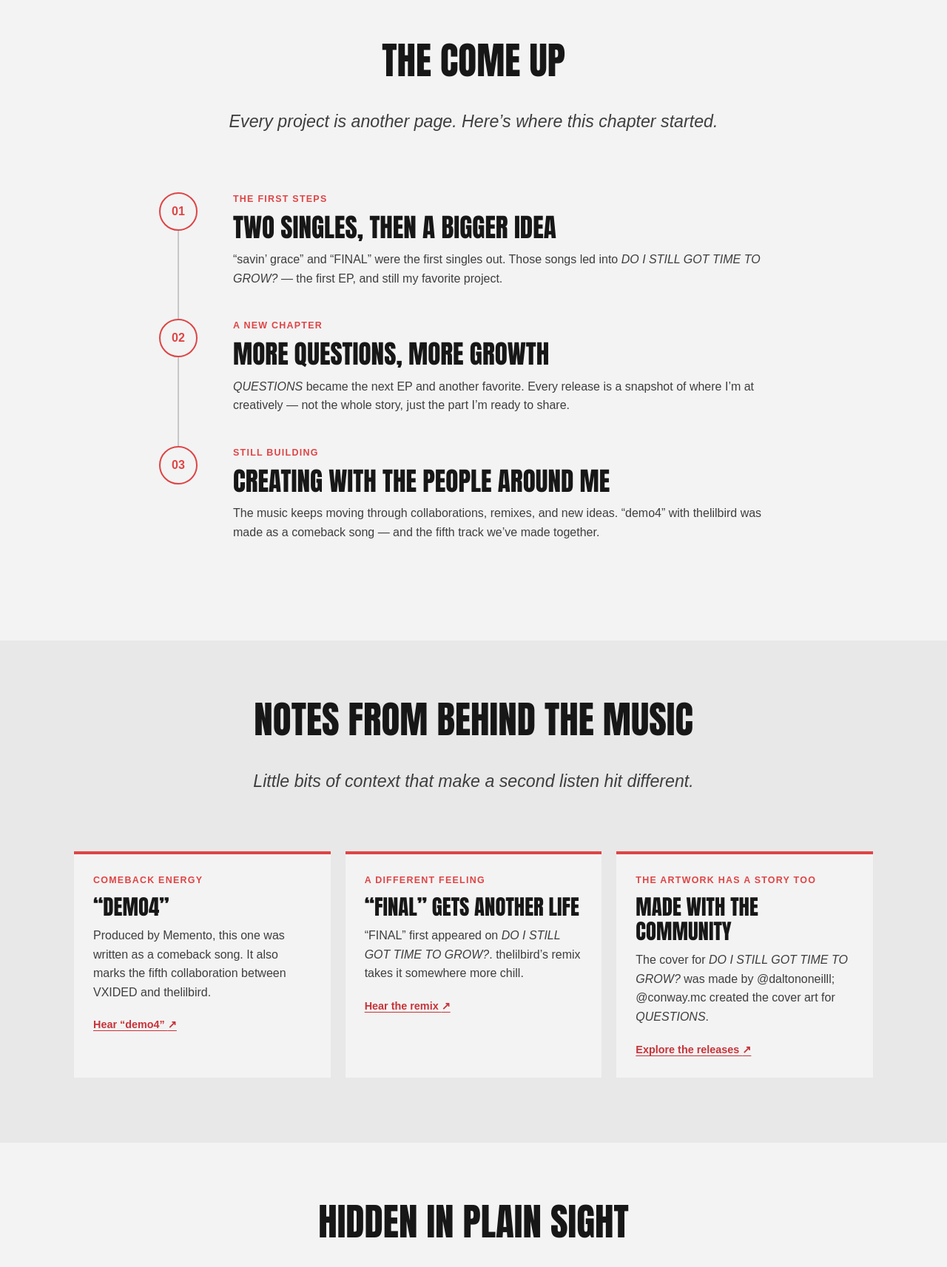
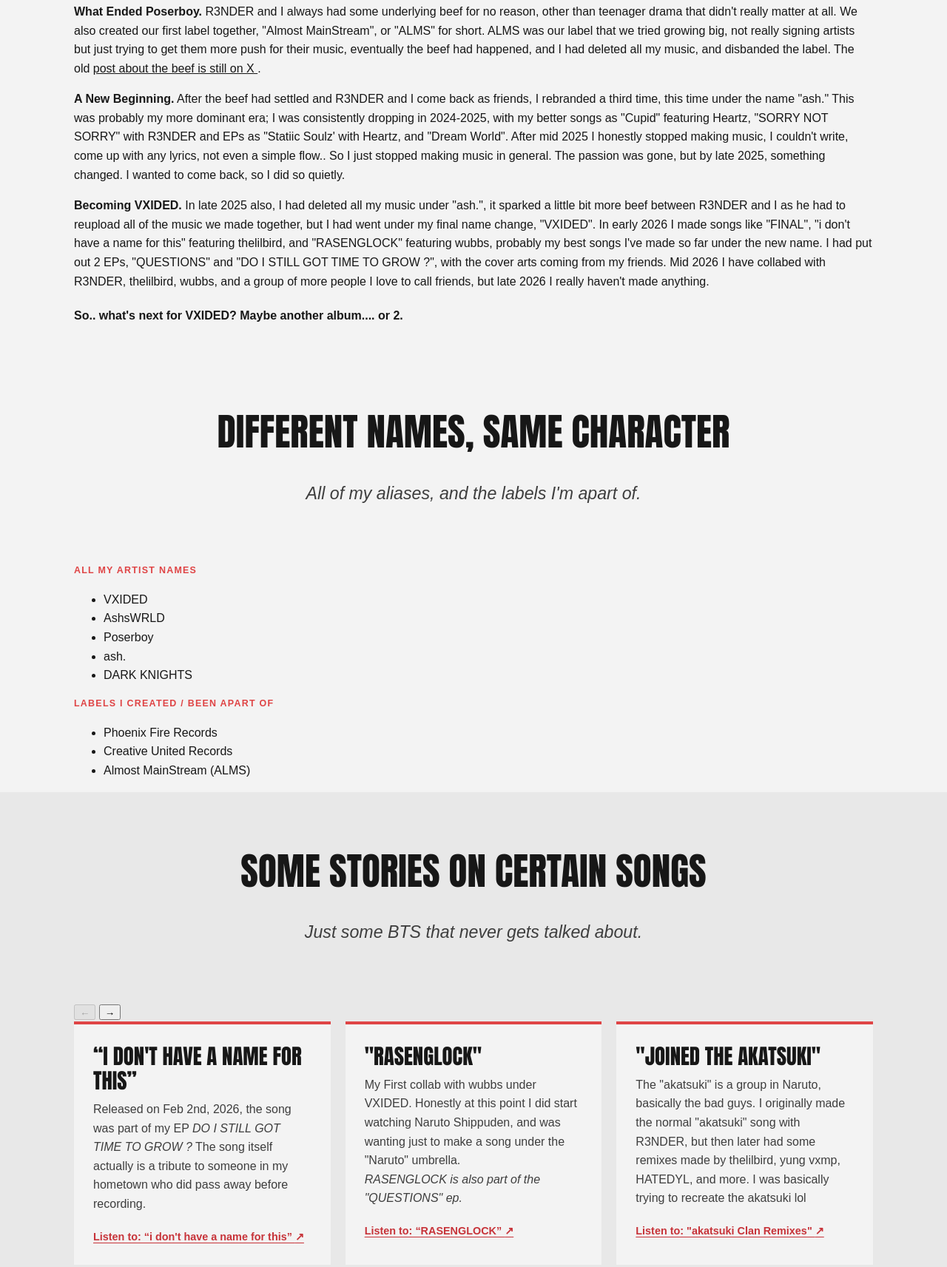
Before and after one commit to TrazhyBoi/VXIDED-s-Website, a plain HTML site: page VXIDED-s-Website/about.html in a window 1280 px wide. Shown: the part 628-2341 px from the top of the page at 74% size. Drawn offline with Linux system fonts and the light colour scheme.

Commit message:
Update about.html

```diff
--- a/VXIDED-s-Website/about.html
+++ b/VXIDED-s-Website/about.html
@@ -43,136 +43,224 @@
     </header>
 
     <main>
-      <section class="hero about-hero" aria-labelledby="about-title">
-        <p class="about-kicker">The story so far</p>
-        <h1 id="about-title">More than the music</h1>
-        <p>A few milestones, thoughts, and details from the VXIDED world.</p>
+      <h1 class="visually-hidden">More than the music</h1>
+
+      <section class="about-page-intro content-section" aria-labelledby="about-title">
+        <div class="section-intro">
+          <h2 id="about-title">More than the music</h2>
+          <p>What Music Means to Me. My Dream.</p>
+        </div>
       </section>
 
-      <section class="about-section content-section" aria-labelledby="come-up-title">
+      <section class="about-section content-section" aria-label="Artist story">
+        <div class="story-narrative">
+          <p class="story-paragraph">
+            <strong>My Origins.</strong> I originally started making music in mid-late 2020,
+              I had taken the name "AshsWRLD" and was releasing some music under that,
+              the only notable ones that people ever remember are "NOTHIN'" and "Blue Lemonade",
+              which Blue Lemonade had my friend at the time Shekel feature on it (We did so bad).
+              I was still releasing some music under AshsWRLD for a good while;
+              and I was starting to get better with my craft so I decided it was time for a change.
+              <br />No more AshsWRLD, just Poserboy.
+          </p>
+          <p class="story-paragraph">
+            <strong>Collabing with R3NDER.</strong> After switching to Poserboy, it was already early-mid 2021,
+              I was releasing songs like "DAY ONES", "Secret Night", and even my "first" album "the one."
+              This is around the time I had met the artist R3NDER. We met through a Josh A &amp; Jake Hill Facebook group,
+              where since then we've both been making music together. Throughout 2021, we created a rap duo called "DARK KNIGHTS",
+              we would go on to release our albums "Better Days", "MISFORTUNE", "UNDEAD", and later 2021-2025 "The Tales of DARK KNIGHTS" Trilogy.
+          </p>
+          <p class="story-paragraph">
+            <strong>What Ended Poserboy.</strong> R3NDER and I always had some underlying beef for no reason,
+              other than teenager drama that didn't really matter at all.
+              We also created our first label together, "Almost MainStream", or "ALMS" for short.
+              ALMS was our label that we tried growing big,
+              not really signing artists but just trying to get them more push for their music,
+              eventually the beef had happened, and I had deleted all my music, and disbanded the label. The old
+            <a href="https://x.com/Almost_MS1/status/1595127215465050112" target="_blank" rel="noopener noreferrer">
+              post about the beef is still on X
+            </a>.
+          </p>
+          <p class="story-paragraph">
+            <strong>A New Beginning.</strong> After the beef had settled and R3NDER and I come back as friends,
+              I rebranded a third time, this time under the name "ash."
+              This was probably my more dominant era; I was consistently dropping in 2024-2025,
+              with my better songs as "Cupid" featuring Heartz, "SORRY NOT SORRY" with R3NDER
+              and EPs as "Statiic Soulz' with Heartz, and "Dream World". After mid 2025 I honestly stopped making music,
+              I couldn't write, come up with any lyrics, not even a simple flow.. So I just stopped making music in general.
+              The passion was gone, but by late 2025, something changed. I wanted to come back, so I did so quietly.
+          </p>
+          <p class="story-paragraph">
+            <strong>Becoming VXIDED.</strong> In late 2025 also, I had deleted all my music under "ash.",
+              it sparked a little bit more beef between R3NDER and I as he had to reupload all of the music we made together,
+              but I had went under my final name change, "VXIDED". In early 2026 I made songs like "FINAL",
+              "i don't have a name for this" featuring thelilbird, and "RASENGLOCK" featuring wubbs,
+              probably my best songs I've made so far under the new name. I had put out 2 EPs,
+              "QUESTIONS" and "DO I STILL GOT TIME TO GROW ?", with the cover arts coming from my friends.
+              Mid 2026 I have collabed with R3NDER, thelilbird, wubbs, and a group of more people I love to call friends,
+              but late 2026 I really haven't made anything.
+          </p>
+
+          <h4>So.. what's next for VXIDED? Maybe another album.... or 2.</h4>
+        </div>
+      </section>
+
+      <section class="identity-section content-section" aria-labelledby="identity-title">
         <div class="section-intro">
-          <h2 id="come-up-title">The come up</h2>
-          <p>Every project is another page. Here’s where this chapter started.</p>
+          <h2 id="identity-title">Different names, Same Character</h2>
+          <p>All of my aliases, and the labels I'm apart of.</p>
         </div>
-
-        <ol class="story-timeline">
-          <li class="story-stop">
-            <span class="story-number" aria-hidden="true">01</span>
-            <div>
-              <p class="about-kicker">The first steps</p>
-              <h3>Two singles, then a bigger idea</h3>
-              <p>
-                “savin’ grace” and “FINAL” were the first singles out. Those songs led into
-                <em>DO I STILL GOT TIME TO GROW?</em> — the first EP, and still my favorite project.
-              </p>
+        <div class="identity-grid">
+          <article class="identity-card">
+            <p class="about-kicker">All My Artist names</p>
+            <ul class="identity-list" aria-label="Artist names">
+              <li>VXIDED</li>
+              <li>AshsWRLD</li>
+              <li>Poserboy</li>
+              <li>ash.</li>
+              <li>DARK KNIGHTS</li>
+            </ul>
+          </article>
+          <article class="identity-card">
+            <p class="about-kicker">Labels I Created / Been Apart Of</p>
+            <ul class="identity-list" aria-label="Record labels">
+              <li>Phoenix Fire Records</li>
+              <li>Creative United Records</li>
+              <li>Almost MainStream (ALMS)</li>
+            </ul>
+          </article>
         </div>
-          </li>
-          <li class="story-stop">
-            <span class="story-number" aria-hidden="true">02</span>
-            <div>
-              <p class="about-kicker">A new chapter</p>
-              <h3>More questions, more growth</h3>
-              <p>
-                <em>QUESTIONS</em> became the next EP and another favorite. Every release is a
-                snapshot of where I’m at creatively — not the whole story, just the part I’m
-                ready to share.
-              </p>
-            </div>
-          </li>
-          <li class="story-stop">
-            <span class="story-number" aria-hidden="true">03</span>
-            <div>
-              <p class="about-kicker">Still building</p>
-              <h3>Creating with the people around me</h3>
-              <p>
-                The music keeps moving through collaborations, remixes, and new ideas. “demo4”
-                with thelilbird was made as a comeback song — and the fifth track we’ve made
-                together.
-              </p>
-            </div>
-          </li>
-        </ol>
       </section>
 
       <section class="studio-section" aria-labelledby="studio-title">
         <div class="content-section">
           <div class="section-intro">
-            <h2 id="studio-title">Notes from behind the music</h2>
-            <p>Little bits of context that make a second listen hit different.</p>
+            <h2 id="studio-title">Some Stories on certain songs</h2>
+            <p>Just some BTS that never gets talked about.</p>
           </div>
 
-          <div class="studio-grid">
+          <div
+            class="studio-carousel"
+            data-studio-carousel
+            role="region"
+            aria-label="Behind-the-scenes stories"
+          >
+            <div class="studio-carousel-controls">
+              <button
+                class="studio-carousel-button"
+                type="button"
+                data-carousel-prev
+                aria-label="Previous stories"
+                aria-controls="studio-stories"
+                disabled
+              >←</button>
+              <button
+                class="studio-carousel-button"
+                type="button"
+                data-carousel-next
+                aria-label="Next stories"
+                aria-controls="studio-stories"
+              >→</button>
+            </div>
+            <div
+              class="studio-grid"
+              id="studio-stories"
+              data-carousel-track
+              tabindex="0"
+              role="group"
+              aria-label="Story cards"
+            >
               <article class="studio-note">
-              <p class="about-kicker">Comeback energy</p>
-              <h3>“demo4”</h3>
+                <h3>“i don't have a name for this”</h3>
                 <p>
-                Produced by Memento, this one was written as a comeback song. It also marks the
-                fifth collaboration between VXIDED and thelilbird.
+                  Released on Feb 2nd, 2026, the song was part of my EP <em>DO I STILL GOT TIME TO GROW ?</em>
+                  The song itself actually is a tribute to someone in my hometown who did pass away before recording.
                 </p>
-              <a class="listen-link" href="https://distrokid.com/hyperfollow/vxidedandthelilbird/demo4?ref=release" target="_blank" rel="noopener noreferrer">
-                Hear “demo4” <span aria-hidden="true">↗</span>
+                <a
+                  class="listen-link"
+                  href="https://distrokid.com/hyperfollow/vxided/do-i-still-got-time-to-grow-?ref=release"
+                  target="_blank"
+                  rel="noopener noreferrer"
+                >
+                  Listen to: “i don't have a name for this” <span aria-hidden="true">↗</span>
                 </a>
               </article>
 
               <article class="studio-note">
-              <p class="about-kicker">A different feeling</p>
-              <h3>“FINAL” gets another life</h3>
+                <h3>"RASENGLOCK"</h3>
                 <p>
-                “FINAL” first appeared on <em>DO I STILL GOT TIME TO GROW?</em>. thelilbird’s
-                remix takes it somewhere more chill.
+                  My First collab with wubbs under VXIDED. Honestly at this point I did start watching Naruto Shippuden,
+                  and was wanting just to make a song under the "Naruto" umbrella. <br />
+                  <em>RASENGLOCK is also part of the "QUESTIONS" ep.</em>
                 </p>
-              <a class="listen-link" href="https://distrokid.com/hyperfollow/vxided/final-thelilbird-remix-2?ref=release" target="_blank" rel="noopener noreferrer">
-                Hear the remix <span aria-hidden="true">↗</span>
+                <a
+                  class="listen-link"
+                  href="https://distrokid.com/hyperfollow/vxided/rasenglock-feat-wubbs?ref=release"
+                  target="_blank"
+                  rel="noopener noreferrer"
+                >
+                  Listen to: “RASENGLOCK” <span aria-hidden="true">↗</span>
                 </a>
               </article>
 
               <article class="studio-note">
-              <p class="about-kicker">The artwork has a story too</p>
-              <h3>Made with the community</h3>
+                <h3>"JOINED THE AKATSUKI"</h3>
                 <p>
-                The cover for <em>DO I STILL GOT TIME TO GROW?</em> was made by @daltononeilll;
-                @conway.mc created the cover art for <em>QUESTIONS</em>.
+                 The "akatsuki" is a group in Naruto, basically the bad guys. I originally made the normal "akatsuki" song with R3NDER,
+                 but then later had some remixes made by thelilbird, yung vxmp, HATEDYL, and more.
+                 I was basically trying to recreate the akatsuki lol
                 </p>
-              <a class="listen-link" href="home.html#releases">Explore the releases <span aria-hidden="true">↗</span></a>
+                <a
+                  class="listen-link"
+                  href="https://distrokid.com/hyperfollow/vxided/akatsuki-clan-remixes?ref=release"
+                  target="_blank"
+                  rel="noopener noreferrer"
+                >
+                  Listen to: "akatsuki Clan Remixes" <span aria-hidden="true">↗</span>
+                </a>
               </article>
+            </div>
           </div>
         </div>
       </section>
 
       <section class="hidden-gems content-section" aria-labelledby="gems-title">
         <div class="section-intro">
-          <h2 id="gems-title">Hidden in plain sight</h2>
-          <p>Tap a note to uncover a few details you might’ve missed.</p>
+          <h2 id="gems-title">Just A Few more details</h2>
+          <p>Just some little fun facts about my projects!</p>
         </div>
         <div class="gem-list">
           <details class="gem">
-            <summary>There’s a “FINAL” connection between two releases</summary>
+            <summary>The Cover Arts behind EP's <em>QUESTIONS</em> &amp; <em>DO I STILL GOT TIME TO GROW?</em></summary>
             <p>
-              “FINAL” is on the first EP, <em>DO I STILL GOT TIME TO GROW?</em>, and later got a
-              more laid-back remix from thelilbird.
+              When making both projects, I didn't have any art that I know I wanted to make. <br />Thankfully my good friends
+              <a href="https://www.instagram.com/daltononeilll/" target="_blank" rel="noopener noreferrer">@daltononeilll</a> and
+              <a href="https://www.instagram.com/conway.mc/" target="_blank" rel="noopener noreferrer">@conway.mc</a>
+              made the artwork for me! Huge shoutout to both of them.
             </p>
           </details>
           <details class="gem">
-            <summary>“demo4” is part of a longer creative run</summary>
+            <summary>Where I've Found My Collaborators</summary>
             <p>
-              It’s the fifth track VXIDED and thelilbird have collaborated on, not their first
-              time linking up.
+              A little self promotion, but most of my collaborators I've found through Instagram, who are now in my
+              <a href="https://discord.gg/kBtzg4xAmQ" target="_blank" rel="noopener noreferrer">Discord!</a>
             </p>
           </details>
           <details class="gem">
-            <summary>Both EP covers came from collaborators</summary>
+            <summary>Looking back at the start of my journey.</summary>
             <p>
-              @daltononeilll made the art for <em>DO I STILL GOT TIME TO GROW?</em>, and
-              @conway.mc made the art for <em>QUESTIONS</em>.
+             Honestly not even a fun fact, but a lot of the times I do sit down and refer to my older music.
+             I debate myself if I should ever put the music back out again because it's not my sound anymore, or if I should
+             remaster it in some way.
             </p>
           </details>
         </div>
       </section>
 
       <section class="contact-section" aria-labelledby="contact-title">
-        <h2 id="contact-title">Be part of what’s next</h2>
-        <p>Got an idea, a question, or something to build together?</p>
-        <a class="button-link" href="https://www.instagram.com/wydkakashi/" target="_blank" rel="noopener noreferrer">
+        <h2 id="contact-title">Be apart of my music future!</h2>
+        <p>Got a question? Wanna make some music?</p>
+        <a class="button-link" href="https://www.instagram.com/vx1ded_/" target="_blank" rel="noopener noreferrer">
           Hit me on Instagram <span aria-hidden="true">↗</span>
         </a>
       </section>
```
Lines whose indentation alone changed are shown as unchanged.
